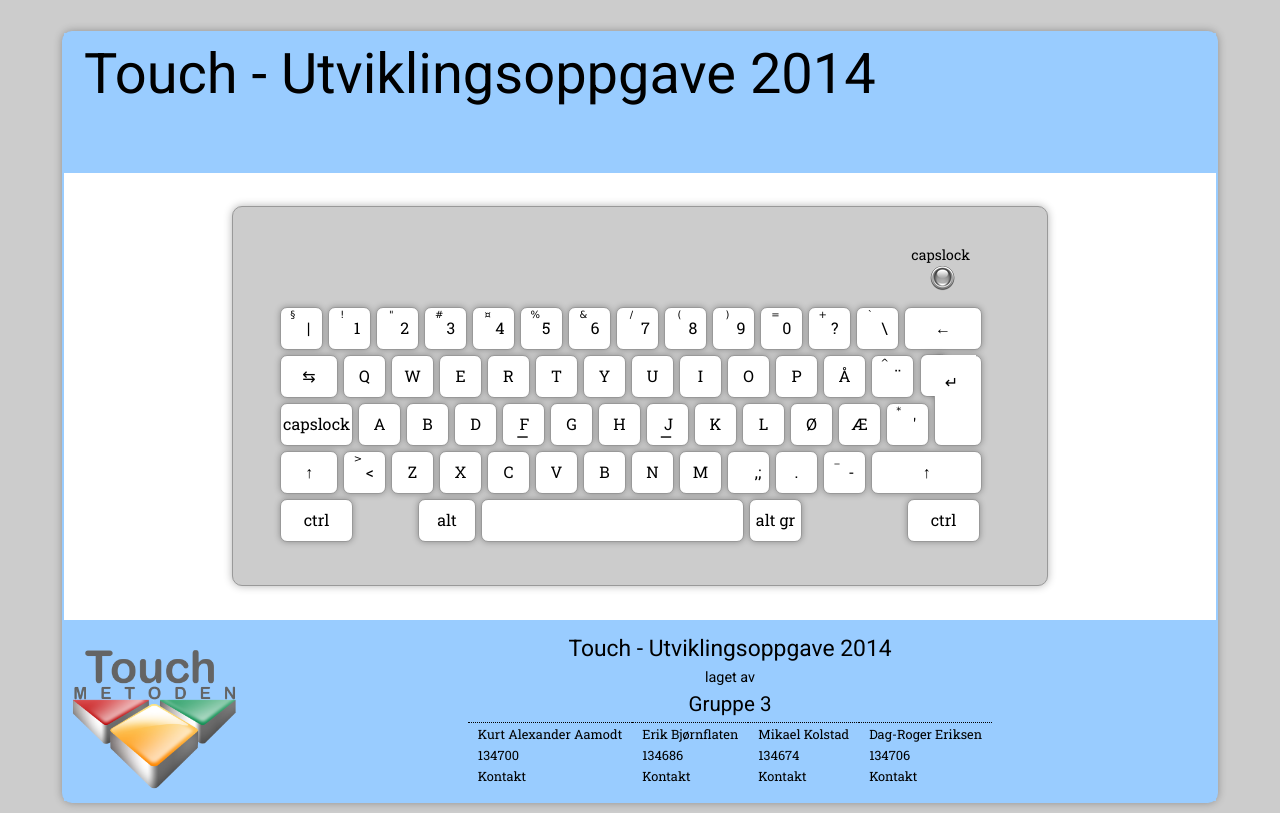
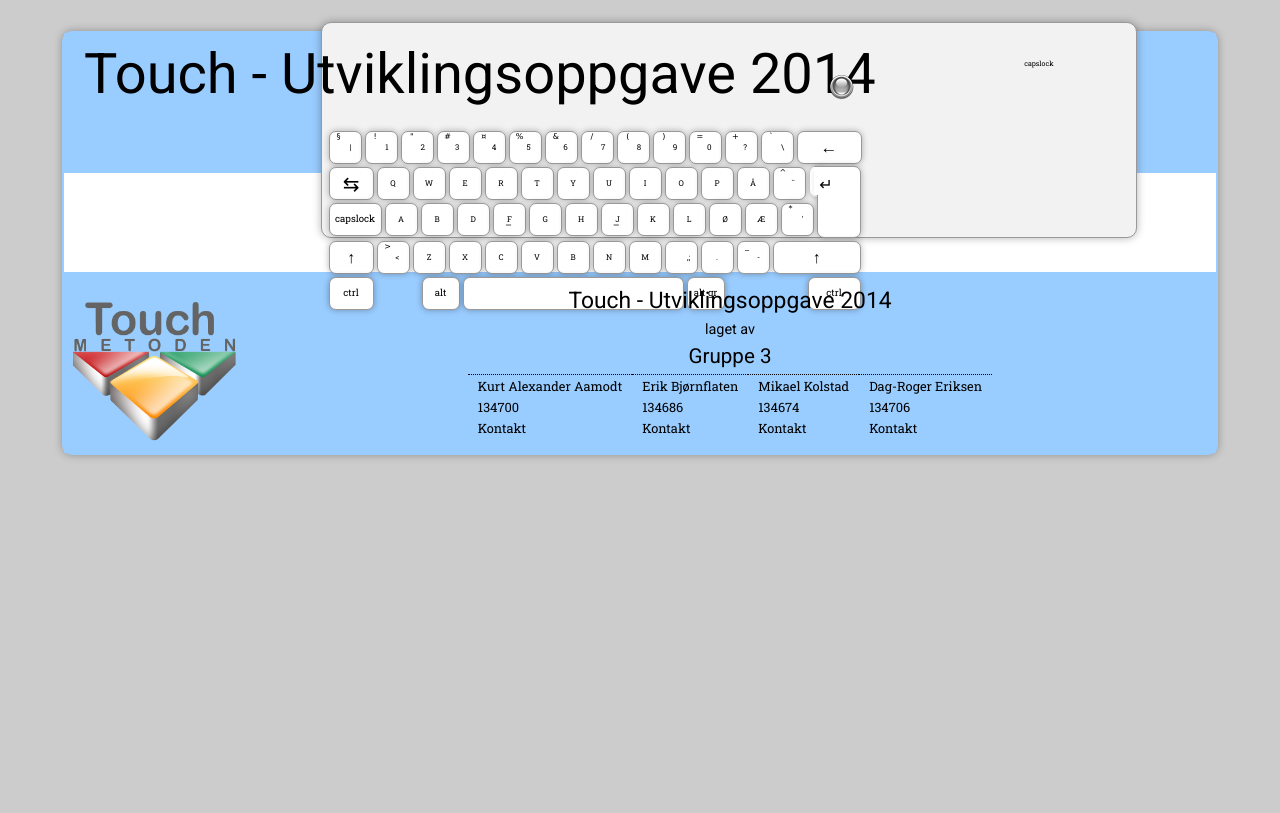
Before and after one commit to ekkodill/jalla, a PHP site: page /skriv.php in a window 1280 px wide. After the commit the page ends 459 px from the top, so only its background shows below. Run offline with PHP 8.4, Linux system fonts and the light colour scheme.

Commit message:
Keyboardet er nå litt mindre

```diff
--- a/css/keyboard.css
+++ b/css/keyboard.css
@@ -1,16 +1,16 @@
+
 /*
-Denne siden er utviklet av Erik Bjørnflaten siste gang endret 02.03.2014
+Denne siden er utviklet av Erik Bjørnflaten siste gang endret 13.04.2014
 Denne siden er kontrollert av Dag-Roger Eriksen siste gang 28.03.2014
 */
 
 #container {
-    width: 100% auto;
-
-    height: auto;
-    background: #CCC;
-	margin-left:auto;
-	margin-right:auto;
-	margin-top:2%;
+float:left;
+    width: 37%;
+    height: 25%;
+    background: #F2F2F2;
+margin-left:20.5%;
+margin-top:-15%;
 margin-bottom:0;
 
 /*Runde kanter og skygge*/
@@ -29,27 +29,24 @@ Denne siden er kontrollert av Dag-Roger Eriksen siste gang 28.03.2014
 }
 
 #keyboard {
-    margin: 0;
-    padding: 3% 5%;
+    margin-top:1%;
+    margin-left:-5%;
     list-style: none;
-    width:100% ;
-    height:300px;
-	margin-top:2%;
-    margin-left:auto;
-    margin-right:auto;
+    float:left;
+    width:100%;
+    height:2%;
 }
 
 
-
-/*---- skifter farge ved mouseover ----*/
 #keyboard li {
 float: left;
-		margin: 0 5px 5px 0;
-		width: 40px;
-		height: 40px;
-		line-height: 40px;
+margin: 0 3px 3px 0;
+width: 30px;
+height: 30px;
+line-height: 30px;
 text-align: center;
 background: #fff;
+
 
 /*Runde kanter og skygge*/
 -webkit-border-radius: 7px;
@@ -60,52 +57,58 @@ Denne siden er kontrollert av Dag-Roger Eriksen siste gang 28.03.2014
 border: inset 1px solid #333;
 -webkit-box-shadow: 0px 0px 6px rgba(0, 0, 0, 0.3);
 -moz-box-shadow: 0px 0px 6px rgba(0, 0, 0, 0.3);
-		box-shadow: 0px 0px 6px rgba(0, 0, 0, 0.3);¨
+box-shadow: 0px 0px 6px rgba(0, 0, 0, 0.3);
 }
 /*---- taster med flere tegn ----*/
 .on {
-    font: 10px Verdana, Sans-Serif;
+    font: 8px Verdana, Sans-Serif;
     display: inline-block;
-    margin: 1px;
-    margin-left: -20px;
+    margin-left: -15px;
     vertical-align: top;
 }
 
 .on2 {
-    font: 20px Verdana, Sans-Serif;
+    font: 10px Verdana, Sans-Serif;
     display: inline-block;
-    margin-left: -12px;
+    margin-left: -6px;
     vertical-align: bottom;
-    padding-bottom:6px;
-	margin-top:-30px;
+    padding-bottom:9px;
+margin-top:6px;
 }
 
+#keyboard .tegn, .left-shift, .tab, .delete, .capslock, .caps, .capsen, .return, .left-shift, .right-shift, .ctrll, .ctrlr, .altgr, .lalt, .space {
+    font-size:50%;
+}
 /*----Spesialtegnene på tastaturet----*/
 #keyboard .left-shift {
 clear: left;
-		width: 70px;
-		margin-top: -40px;
+width: 45px;
+margin-top: -20px;
 }
 
 #keyboard .tab {
 clear:left;
-		width: 55px;
+width: 42px;
+font-size:20px;
 }
 
 #keyboard .delete {
-		width: 75px;
+width: 62px;
+font-size:17px;
 }
 
 #keyboard .capslock {
-		width: 70px;
+width: 50px;
+font-size:0.6em;
 clear: left;
 }
 
 #container .caps {
 height:0px;
 width:0px;
-		float:right;
-		margin-left:650px;
+float:left;
+margin-left:500px;
+margin-top:18px;
 position:absolute;
 border:none;
 background:none;
@@ -115,18 +118,20 @@ Denne siden er kontrollert av Dag-Roger Eriksen siste gang 28.03.2014
 #keyboard .capsen {
 height:0px;
 width:0px;
-		margin-left:650px;
+margin-left:500px;
+margin-top:-14px;
 position:relative;
 border:none;
 background:none;
 list-style:none;
 }
 
-	#keyboard .return  {
-		width:45px;
-		height: 88px;
-		margin-top: -48px;
-		margin-right: -10px;
+#keyboard .return {
+    font-size:20px;
+width:41px;
+height:69px;
+margin-top: -37px;
+margin-right: 8px;
 border-right:1px solid #999;
 border-top:1px solid #999;
 border-bottom:1px solid #999;
@@ -134,76 +139,85 @@ Denne siden er kontrollert av Dag-Roger Eriksen siste gang 28.03.2014
 }
 
 #keyboard .left-shift {
-		width: 55px;
+width: 42px;
+font-size:16px;
 margin-top: 0px;
 }
 
 #keyboard .right-shift {
-		width: 108px;
+width: 85px;
+font-size:16px;
 margin-top: 0px;
 }
 
     #keyboard .ctrll {
-		width: 70px;
+width: 42px;
+font-size:0.6em;
 clear: left;
 }
 
 #keyboard .ctrlr {
-		width: 70px;
-		margin-left:100px;
+width: 50px;
+font-size:0.6em;
+margin-left:80px;
 }
 
 #keyboard .altgr {
-		width: 50px;
+width: 35px;
+font-size:0.6em;
 }
 
     #keyboard .lalt {
-		width: 55px;
-		margin-left:60px;
+width: 35px;
+margin-left:45px;
+font-size:0.6em;
 }
 
 #keyboard .space {
-		width: 260px;
+width: 218px;
 }
 
 .uppercase {
 text-transform: uppercase;
 }
 
+/*KAN IGRUNN TAS BORT !!!*/
 .cltekst{
 color:#000;
 text-align:right;
-	font-size:14px;
-	margin-top:-30px;
-	margin-right:110px;
-	margin-bottom:-20px;
+font-size:7px;
+margin-right:75px;
 }
 
 /*---- laget for å få utseende på enter ----*/
 #keyboard .xreturn {
-    	width: 25px;
-        left:20px;
+     width: 14px;
+        left:10px;
 border:0;
 margin-left:1px;
-		margin-top:-0.5px;
-		border-left:1px solid #999;
-		border-top:1px solid #999;
-		border-bottom:1px solid #999;
+margin-top:-1px;
+
+
     }
 
     #keyboard .white {
         text-align:top;
-		width:35px;
+width:20px;
+margin-top:-1px;
         z-index: 1;
         position:relative;
-        right:25px;
-        height:27px;
+        right:14px;
+        height:16px;
         top:0px;
 -webkit-border-radius:0;
         -moz-border-radius:o;
         border-radius:0;
-        padding:7px;
-        border:none;;
+        padding:2.5px;
+        padding-bottom:10px;
+        border-top:1px solid #999;
+        border-right:none;
+        border-left:none;
+        border-bottom:none;
         -webkit-box-shadow: none;
         -moz-box-shadow:none;
         box-shadow:none;
@@ -218,6 +232,7 @@ Denne siden er kontrollert av Dag-Roger Eriksen siste gang 28.03.2014
 margin-right: 0;
 }
 
+
 /*---- Bare testing i første omgang ----*/
 .showrediger{
 display:"";
@@ -226,3 +241,60 @@ Denne siden er kontrollert av Dag-Roger Eriksen siste gang 28.03.2014
 .showlagre{
 display:none;
 }
+
+/* ----    Innholdet på brukerforsiden    ---- */
+
+.bfleft{
+    width:20%;
+    height:56.5%;
+    margin-left:-2%;
+    margin-top:2%;
+    float:left;
+
+}
+
+.bfright{
+    width:39%;
+    height:60%;
+    float:left;
+    margin-left:1%;
+
+}
+
+.opgtekst{
+    width:41%;
+    height:30%;
+margin-left:1%;
+    margin-top:2.4%;
+    float:left;
+    resize: none;
+    background-color:#FEFDFB;
+}
+.valgmuligheter{
+    border:1px solid #000;
+    height:20%;
+    width:100%;
+    margin-top:2%;
+    margin-bottom:6%;
+    float:left;
+}
+.uboliste{
+    border:1px solid #000;
+    float:left;
+    width:100%;
+    height:80%;
+}
+.oppgavetittel{
+    height:3%;
+    border-bottom:1px solid#000;
+
+}
+.fasit{
+    margin-top:3%;
+    border:1px solid #000;
+    height:100%;
+    padding-left:-5%;
+}
+.off{
+    margin-top:80px;
+}
```
Lines whose indentation alone changed are shown as unchanged.
